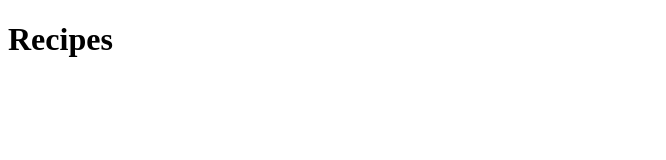
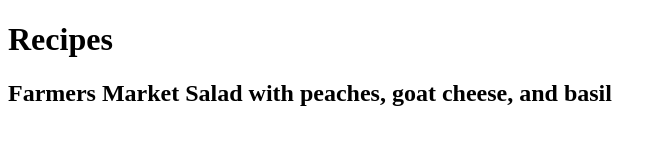
Before and after one commit to ObiWan19/recipes, a plain HTML site: page index.html in a window 1280 px wide. Shown: the whole page, without its empty margins (0-666 px from the left). Drawn offline with Linux system fonts and the light colour scheme.

Commit message:
Added html strucutre

```diff
--- a/index.html
+++ b/index.html
@@ -5,5 +5,6 @@
   </head>
   <body>
     <h1>Recipes</h1>
+    <h2>Farmers Market Salad with peaches, goat cheese, and basil</h2>
   </body>
 </html>
```
